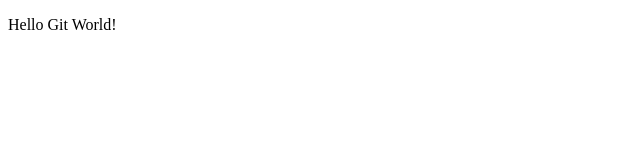
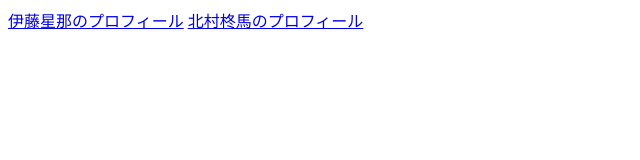
Before and after one commit to kitashuu/sumaitou, a plain HTML site: page index.html in a window 1280 px wide. Shown: the whole page, without its empty margins (0-640 px from the left). Drawn offline with Linux system fonts and the light colour scheme.

Commit message:
index.html

```diff
--- a/index.html
+++ b/index.html
@@ -6,7 +6,8 @@
     <title>Document</title>
 </head>
 <body>
-    <p>Hello Git World!</p>
+    <a href="profile_A.html">伊藤星那のプロフィール</a>
+    <a href="profile_B.html">北村柊馬のプロフィール</a>
 
 </body>
 </html>
```
